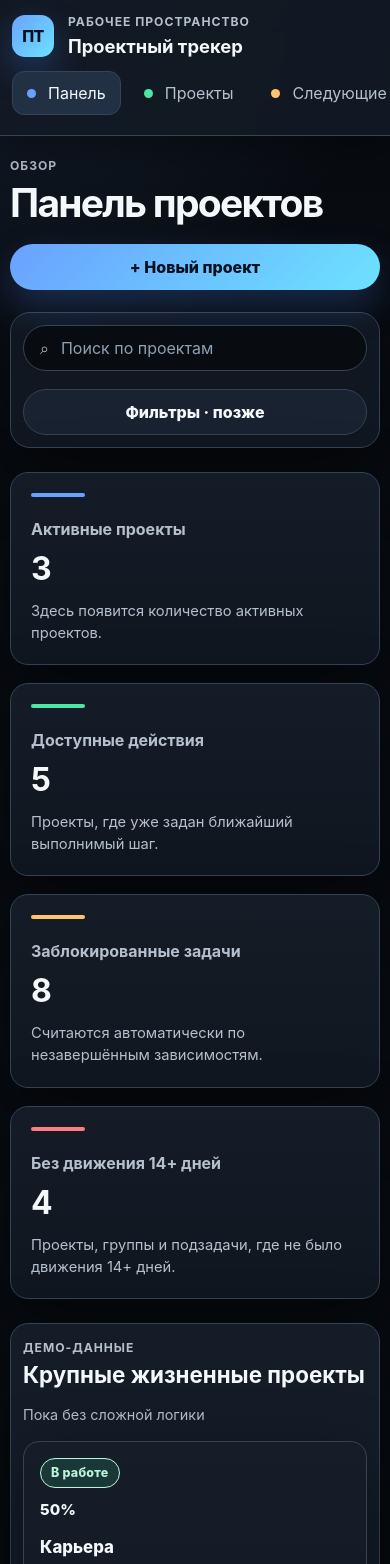
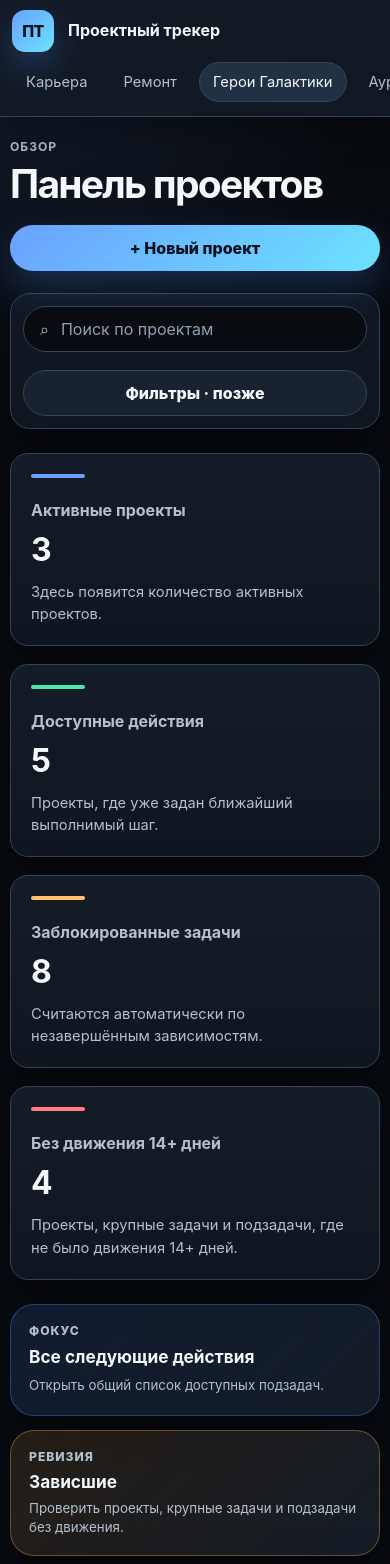
Before and after one commit to efimesupreme/tasker, a plain HTML site: page index.html in a window 390 px wide. Shown: the top 1564 px of the page. Drawn offline with Linux system fonts and the light colour scheme.

Commit message:
Update project navigation menu

```diff
--- a/app.js
+++ b/app.js
@@ -564,12 +564,12 @@ function openEditProjectForm(projectId) {
 }
 
 function openCreateGroupForm(projectId) {
-  openEntityModal('Новая группа задач', renderGroupForm(projectId));
+  openEntityModal('Новая крупная задача', renderGroupForm(projectId));
 }
 
 function openEditGroupForm(projectId, groupId) {
   const group = findGroup(findProject(projectId), groupId);
-  if (group) openEntityModal('Редактирование группы задач', renderGroupForm(projectId, group));
+  if (group) openEntityModal('Редактирование крупной задачи', renderGroupForm(projectId, group));
 }
 
 function openCreateTaskForm(projectId, groupId) {
@@ -798,8 +798,60 @@ function recalculateAllProgress(projects) {
   projects.forEach(recalculateProjectProgress);
 }
 
+function ensureSelectedProject(projects) {
+  if (!projects.length) {
+    selectedProjectId = null;
+    return null;
+  }
+
+  if (!projects.some((project) => project.id === selectedProjectId)) {
+    selectedProjectId = projects[0].id;
+  }
+
+  return selectedProjectId;
+}
+
 function getSelectedProject(projects) {
-  return projects.find((project) => project.id === selectedProjectId) || projects[0];
+  const selectedId = ensureSelectedProject(projects);
+  return projects.find((project) => project.id === selectedId) || null;
+}
+
+function renderProjectTabs(projects) {
+  const tabs = document.querySelector('#project-tabs');
+
+  if (!tabs) {
+    warnMissingElement('#project-tabs', 'Рендер верхнего меню проектов');
+    return;
+  }
+
+  ensureSelectedProject(projects);
+
+  const projectButtons = projects.map((project) => {
+    const isSelected = project.id === selectedProjectId;
+
+    return `
+      <button class="menu__item project-tabs__item ${isSelected ? 'menu__item--active' : ''}" type="button" data-project-tab-id="${escapeHtml(project.id)}" aria-pressed="${isSelected}" title="${escapeHtml(project.title)}">
+        <span class="project-tabs__title">${escapeHtml(project.title)}</span>
+      </button>
+    `;
+  }).join('');
+
+  tabs.innerHTML = `
+    ${projectButtons}
+    <button class="menu__item project-tabs__item project-tabs__item--create" type="button" data-action="create-project">+ Новый проект</button>
+    <button class="menu__item project-tabs__settings" type="button" data-section-link="settings" aria-label="Настройки" title="Настройки">⚙</button>
+  `;
+}
+
+function selectProject(projectId) {
+  if (!findProject(projectId)) return;
+
+  selectedProjectId = projectId;
+  window.location.hash = 'dashboard';
+  setActiveSection('dashboard');
+  renderProjectTabs(projects);
+  renderProjectCards(projects);
+  renderSelectedProject(projects);
 }
 
 function getStatusBadge(statusValue) {
@@ -826,13 +878,15 @@ function setActiveSection(sectionId) {
 }
 
 function setupSectionNavigation() {
-  document.querySelectorAll('[data-section-link]').forEach((link) => {
-    link.addEventListener('click', (event) => {
-      event.preventDefault();
-      const sectionId = link.dataset.sectionLink || 'dashboard';
-      window.location.hash = sectionId;
-      setActiveSection(sectionId);
-    });
+  document.addEventListener('click', (event) => {
+    const link = event.target.closest('[data-section-link]');
+
+    if (!link) return;
+
+    event.preventDefault();
+    const sectionId = link.dataset.sectionLink || 'dashboard';
+    window.location.hash = sectionId;
+    setActiveSection(sectionId);
   });
 
   const initialSection = window.location.hash.replace('#', '') || activeSectionId;
@@ -975,10 +1029,12 @@ function handleEntityFormSubmit(event) {
 
 function deleteProject(projectId) {
   const project = findProject(projectId);
-  if (!project || !window.confirm(`Удалить проект «${project.title}» со всеми группами и подзадачами?`)) return;
+  if (!project || !window.confirm(`Удалить проект «${project.title}» со всеми крупными задачами и подзадачами?`)) return;
 
   projects = projects.filter((item) => item.id !== projectId);
-  selectedProjectId = projects[0]?.id || null;
+  if (selectedProjectId === projectId || !projects.some((item) => item.id === selectedProjectId)) {
+    selectedProjectId = projects[0]?.id || null;
+  }
   persistProjects();
   renderAll(projects);
 }
@@ -986,7 +1042,7 @@ function deleteProject(projectId) {
 function deleteGroup(projectId, groupId) {
   const project = findProject(projectId);
   const group = findGroup(project, groupId);
-  if (!project || !group || !window.confirm(`Удалить группу «${group.title}» со всеми подзадачами?`)) return;
+  if (!project || !group || !window.confirm(`Удалить крупную задачу «${group.title}» со всеми подзадачами?`)) return;
 
   const removedTaskIds = new Set((group.tasks || []).map((task) => task.id));
   project.groups = project.groups.filter((item) => item.id !== groupId);
@@ -1045,11 +1101,7 @@ function markStalledParentsActivity(context, today) {
 }
 
 function openStalledItem(projectId) {
-  selectedProjectId = projectId;
-  window.location.hash = 'dashboard';
-  setActiveSection('dashboard');
-  renderProjectCards(projects);
-  renderSelectedProject(projects);
+  selectProject(projectId);
   document.querySelector('#selected-project-details')?.scrollIntoView({ behavior: 'smooth', block: 'start' });
 }
 
@@ -1085,6 +1137,13 @@ function setupEntityControls() {
       event.preventDefault();
       event.stopPropagation();
       closeEntityModal();
+      return;
+    }
+
+    const projectTab = event.target.closest('[data-project-tab-id]');
+    if (projectTab) {
+      event.preventDefault();
+      selectProject(projectTab.dataset.projectTabId);
       return;
     }
 
@@ -1192,9 +1251,7 @@ function renderProjectCards(projects) {
 
   list.querySelectorAll('.project-card__select').forEach((button) => {
     button.addEventListener('click', () => {
-      selectedProjectId = button.dataset.projectId;
-      renderProjectCards(projects);
-      renderSelectedProject(projects);
+      selectProject(button.dataset.projectId);
     });
   });
 }
@@ -1234,7 +1291,7 @@ function renderSelectedProject(projects) {
         <p>${escapeHtml(project.description)}</p>
         <dl class="project-map__meta">
           <div>
-            <dt>Группы задач</dt>
+            <dt>Крупные задачи</dt>
             <dd>${totalGroups}</dd>
           </div>
           <div>
@@ -1260,11 +1317,11 @@ function renderSelectedProject(projects) {
     <div class="task-blocked-notice" id="task-blocked-notice" role="status" hidden></div>
 
     <div class="project-map__toolbar">
-      <button class="primary-button" type="button" data-action="create-group" data-project-id="${escapeHtml(project.id)}">+ Новая группа</button>
+      <button class="primary-button" type="button" data-action="create-group" data-project-id="${escapeHtml(project.id)}">+ Крупная задача</button>
     </div>
 
-    <div class="task-groups" aria-label="Группы задач проекта ${escapeHtml(project.title)}">
-      ${project.groups.length ? project.groups.map((group, index) => renderTaskGroup(group, index, taskLookup, project.id)).join('') : '<div class="empty-section empty-section--compact">В проекте пока нет групп задач.</div>'}
+    <div class="task-groups" aria-label="Крупные задачи проекта ${escapeHtml(project.title)}">
+      ${project.groups.length ? project.groups.map((group, index) => renderTaskGroup(group, index, taskLookup, project.id)).join('') : '<div class="empty-section empty-section--compact">В проекте пока нет крупных задач.</div>'}
     </div>
   `;
 
@@ -1322,12 +1379,12 @@ function renderTaskGroup(group, index, taskLookup, projectId) {
         <button class="mini-button" type="button" data-action="edit-group" data-project-id="${escapeHtml(projectId)}" data-group-id="${escapeHtml(group.id)}">Редактировать</button>
         <button class="mini-button mini-button--danger" type="button" data-action="delete-group" data-project-id="${escapeHtml(projectId)}" data-group-id="${escapeHtml(group.id)}">Удалить</button>
       </div>
-      <div class="task-group__progress" aria-label="Прогресс группы ${escapeHtml(group.title)}: ${progress}%">
+      <div class="task-group__progress" aria-label="Прогресс крупной задачи ${escapeHtml(group.title)}: ${progress}%">
         <span style="width: ${progress}%;"></span>
       </div>
       <div class="task-list">
         <button class="add-task-button" type="button" data-action="create-task" data-project-id="${escapeHtml(projectId)}" data-group-id="${escapeHtml(group.id)}">+ Добавить подзадачу</button>
-        ${tasks.length ? tasks.map((task) => renderTask(task, taskLookup, projectId)).join('') : '<div class="empty-section empty-section--compact">В группе пока нет подзадач.</div>'}
+        ${tasks.length ? tasks.map((task) => renderTask(task, taskLookup, projectId)).join('') : '<div class="empty-section empty-section--compact">В крупной задаче пока нет подзадач.</div>'}
       </div>
     </details>
   `;
@@ -1382,7 +1439,7 @@ function renderActionCard(action, options = {}) {
           <dd>${escapeHtml(project.title)}</dd>
         </div>
         <div>
-          <dt>Группа</dt>
+          <dt>Крупная задача</dt>
           <dd>${escapeHtml(group.title)}</dd>
         </div>
         <div>
@@ -1439,7 +1496,7 @@ function renderNextActions(projects) {
 function getStalledTypeLabel(type) {
   return {
     project: 'Проект',
-    group: 'Группа задач',
+    group: 'Крупная задача',
     task: 'Подзадача'
   }[type] || 'Элемент';
 }
@@ -1509,7 +1566,7 @@ function renderStalledSection(projects) {
   };
 
   renderList(projectsList, 'project', 'Нет зависших проектов: завершённые, замороженные и отменённые проекты не учитываются.', '#stalled-projects-list');
-  renderList(groupsList, 'group', 'Нет зависших групп задач.', '#stalled-groups-list');
+  renderList(groupsList, 'group', 'Нет зависших крупных задач.', '#stalled-groups-list');
   renderList(tasksList, 'task', 'Нет зависших подзадач.', '#stalled-tasks-list');
 }
 
@@ -1533,6 +1590,7 @@ function updateDashboardWidgets(projects) {
 
 function renderAll(projects) {
   recalculateAllProgress(projects);
+  renderProjectTabs(projects);
   renderProjectCards(projects);
   renderSelectedProject(projects);
   updateDashboardWidgets(projects);
--- a/index.html
+++ b/index.html
@@ -8,8 +8,8 @@
 </head>
 <body>
   <div class="app-shell">
-    <aside class="sidebar" aria-label="Основная навигация">
-      <div class="sidebar__brand">
+    <header class="topbar" aria-label="Проекты и настройки">
+      <div class="topbar__brand">
         <span class="brand-mark" aria-hidden="true">ПТ</span>
         <div>
           <p class="eyebrow">Рабочее пространство</p>
@@ -17,34 +17,8 @@
         </div>
       </div>
 
-      <nav class="menu">
-        <a class="menu__item menu__item--active" href="#dashboard" data-section-link="dashboard">
-          <span class="menu__dot menu__dot--blue" aria-hidden="true"></span>
-          Панель
-        </a>
-        <a class="menu__item" href="#projects" data-section-link="dashboard">
-          <span class="menu__dot menu__dot--green" aria-hidden="true"></span>
-          Проекты
-        </a>
-        <a class="menu__item" href="#next-actions" data-section-link="next-actions">
-          <span class="menu__dot menu__dot--orange" aria-hidden="true"></span>
-          Следующие действия
-        </a>
-        <a class="menu__item" href="#stalled" data-section-link="stalled">
-          <span class="menu__dot menu__dot--red" aria-hidden="true"></span>
-          Зависшие
-        </a>
-        <a class="menu__item" href="#archive" data-section-link="archive">
-          <span class="menu__dot" aria-hidden="true"></span>
-          Архив
-        </a>
-        <a class="menu__item" href="#settings" data-section-link="settings">
-          <span class="menu__dot" aria-hidden="true"></span>
-          Настройки
-        </a>
-      </nav>
-
-    </aside>
+      <nav class="menu project-tabs" id="project-tabs" aria-label="Проекты"></nav>
+    </header>
 
     <main class="main-content">
       <section class="app-section app-section--active" id="dashboard" data-section="dashboard">
@@ -87,8 +61,21 @@
           <div class="widget__topline"></div>
           <p class="widget__label">Без движения 14+ дней</p>
           <strong class="widget__value" data-widget="stalled">—</strong>
-          <span class="widget__hint">Проекты, группы и подзадачи, где не было движения 14+ дней.</span>
+          <span class="widget__hint">Проекты, крупные задачи и подзадачи, где не было движения 14+ дней.</span>
         </article>
+      </section>
+
+      <section class="quick-links" aria-label="Быстрые переходы">
+        <button class="quick-link-card" type="button" data-section-link="next-actions">
+          <span class="quick-link-card__label">Фокус</span>
+          <strong>Все следующие действия</strong>
+          <small>Открыть общий список доступных подзадач.</small>
+        </button>
+        <button class="quick-link-card quick-link-card--stalled" type="button" data-section-link="stalled">
+          <span class="quick-link-card__label">Ревизия</span>
+          <strong>Зависшие</strong>
+          <small>Проверить проекты, крупные задачи и подзадачи без движения.</small>
+        </button>
       </section>
 
       <div class="dashboard-layout">
@@ -108,7 +95,7 @@
                 <p class="eyebrow">Карта проекта</p>
                 <h3 id="selected-project-title">Структура выбранного проекта</h3>
               </div>
-              <span class="section-heading__note">Проект → группа задач → подзадачи</span>
+              <span class="section-heading__note">Проект → крупная задача → подзадачи</span>
             </div>
             <div id="selected-project-details"></div>
           </section>
@@ -158,7 +145,7 @@
         </header>
 
         <section class="stalled-intro" aria-label="Правила зависших элементов">
-          <p>Здесь собраны незавершённые проекты, группы задач и подзадачи без движения 14+ дней.</p>
+          <p>Здесь собраны незавершённые проекты, крупные задачи и подзадачи без движения 14+ дней.</p>
           <span>Замороженные, отменённые и завершённые элементы не попадают в список и не удаляются автоматически.</span>
         </section>
 
@@ -177,10 +164,10 @@
           <section class="project-board" aria-labelledby="stalled-groups-title">
             <div class="section-heading">
               <div>
-                <p class="eyebrow">Уровень группы</p>
-                <h3 id="stalled-groups-title">Зависшие группы задач</h3>
+                <p class="eyebrow">Уровень крупной задачи</p>
+                <h3 id="stalled-groups-title">Зависшие крупные задачи</h3>
               </div>
-              <span class="section-heading__note">Группы внутри активных проектов</span>
+              <span class="section-heading__note">Крупные задачи внутри активных проектов</span>
             </div>
             <div class="stalled-list" id="stalled-groups-list"></div>
           </section>
--- a/styles.css
+++ b/styles.css
@@ -47,28 +47,28 @@ button {
 }
 
 .app-shell {
-  display: grid;
-  grid-template-columns: 280px minmax(0, 1fr);
   min-height: 100vh;
 }
 
-.sidebar {
+.topbar {
   position: sticky;
   top: 0;
-  display: flex;
-  flex-direction: column;
-  gap: 32px;
-  height: 100vh;
-  padding: 28px 22px;
+  z-index: 20;
+  display: grid;
+  grid-template-columns: auto minmax(0, 1fr);
+  align-items: center;
+  gap: 18px;
+  padding: 14px 24px;
   background: rgba(19, 26, 37, 0.94);
-  border-right: 1px solid var(--border);
+  border-bottom: 1px solid var(--border);
   backdrop-filter: blur(18px);
 }
 
-.sidebar__brand {
+.topbar__brand {
   display: flex;
   align-items: center;
   gap: 14px;
+  min-width: 0;
 }
 
 .brand-mark {
@@ -108,20 +108,45 @@ h1 {
 }
 
 .menu {
-  display: grid;
-  gap: 8px;
-}
-
-.menu__item {
   display: flex;
   align-items: center;
+  gap: 8px;
+}
+
+.project-tabs {
+  min-width: 0;
+  overflow-x: auto;
+  overflow-y: hidden;
+  padding: 4px 2px 8px;
+  scrollbar-width: thin;
+  scrollbar-color: var(--border) transparent;
+}
+
+.project-tabs::-webkit-scrollbar {
+  height: 6px;
+}
+
+.project-tabs::-webkit-scrollbar-thumb {
+  border-radius: 999px;
+  background: var(--border);
+}
+
+.menu__item {
+  display: inline-flex;
+  align-items: center;
+  justify-content: center;
+  flex: 0 0 auto;
+  min-height: 42px;
+  max-width: 220px;
   gap: 12px;
-  padding: 12px 14px;
+  padding: 0 14px;
   border: 1px solid transparent;
-  border-radius: var(--radius-sm);
+  border-radius: 999px;
+  background: transparent;
   color: var(--muted);
   text-decoration: none;
   transition: 180ms ease;
+  white-space: nowrap;
 }
 
 .menu__item:hover,
@@ -131,17 +156,25 @@ h1 {
   color: var(--text);
 }
 
-.menu__dot {
-  width: 9px;
-  height: 9px;
-  border-radius: 999px;
-  background: var(--muted);
-}
-
-.menu__dot--blue { background: var(--blue); }
-.menu__dot--green { background: var(--green); }
-.menu__dot--orange { background: var(--orange); }
-.menu__dot--red { background: var(--red); }
+.project-tabs__title {
+  display: block;
+  min-width: 0;
+  overflow: hidden;
+  text-overflow: ellipsis;
+  white-space: nowrap;
+}
+
+.project-tabs__item--create {
+  border-color: rgba(61, 220, 151, 0.36);
+  background: rgba(61, 220, 151, 0.1);
+  color: #d0ffe9;
+}
+
+.project-tabs__settings {
+  width: 42px;
+  padding: 0;
+  font-size: 1.05rem;
+}
 
 .main-content {
   width: min(1180px, 100%);
@@ -388,17 +421,14 @@ h1 {
 }
 
 @media (max-width: 980px) {
-  .app-shell {
+  .topbar {
     grid-template-columns: 1fr;
-  }
-
-  .sidebar {
-    position: static;
-    height: auto;
-  }
-
-  .menu {
-    grid-template-columns: repeat(3, minmax(0, 1fr));
+    gap: 12px;
+    padding: 12px 16px;
+  }
+
+  .topbar__brand .eyebrow {
+    display: none;
   }
 
   .main-content {
@@ -412,11 +442,39 @@ h1 {
 }
 
 @media (max-width: 640px) {
-  .sidebar {
-    padding: 22px 16px;
-  }
-
-  .menu,
+  .topbar {
+    gap: 10px;
+    padding: 10px 12px 8px;
+  }
+
+  .brand-mark {
+    flex-basis: 40px;
+    width: 40px;
+    height: 40px;
+    border-radius: 13px;
+  }
+
+  .topbar__brand h1 {
+    font-size: 1rem;
+  }
+
+  .project-tabs {
+    margin-inline: -2px;
+    padding-bottom: 6px;
+  }
+
+  .menu__item {
+    min-height: 38px;
+    max-width: 168px;
+    padding: 0 12px;
+    font-size: 0.92rem;
+  }
+
+  .project-tabs__settings {
+    width: 38px;
+    padding: 0;
+  }
+
   .widgets,
   .project-grid {
     grid-template-columns: 1fr;
@@ -779,6 +837,58 @@ h1 {
 
 .app-section[hidden] {
   display: none;
+}
+
+.quick-links {
+  display: grid;
+  grid-template-columns: repeat(2, minmax(0, 1fr));
+  gap: 14px;
+  margin-bottom: 24px;
+}
+
+.quick-link-card {
+  display: grid;
+  gap: 7px;
+  min-height: 112px;
+  padding: 18px;
+  border: 1px solid rgba(79, 140, 255, 0.34);
+  border-radius: var(--radius-lg);
+  background: linear-gradient(135deg, rgba(79, 140, 255, 0.14), rgba(21, 29, 40, 0.96));
+  color: var(--text);
+  text-align: left;
+  box-shadow: var(--shadow);
+}
+
+.quick-link-card--stalled {
+  border-color: rgba(255, 176, 82, 0.34);
+  background: linear-gradient(135deg, rgba(255, 176, 82, 0.12), rgba(21, 29, 40, 0.96));
+}
+
+.quick-link-card:hover {
+  transform: translateY(-1px);
+  border-color: rgba(134, 234, 255, 0.62);
+}
+
+.quick-link-card:focus-visible {
+  outline: 0;
+  box-shadow: var(--focus-ring), var(--shadow);
+}
+
+.quick-link-card__label {
+  color: var(--muted);
+  font-size: 0.76rem;
+  font-weight: 850;
+  letter-spacing: 0.08em;
+  text-transform: uppercase;
+}
+
+.quick-link-card strong {
+  font-size: 1.08rem;
+}
+
+.quick-link-card small {
+  color: var(--muted);
+  line-height: 1.45;
 }
 
 .dashboard-layout {
@@ -922,6 +1032,7 @@ h1 {
 }
 
 @media (max-width: 780px) {
+  .quick-links,
   .next-actions-list {
     grid-template-columns: 1fr;
   }
@@ -1367,31 +1478,19 @@ summary:focus-visible {
     display: block;
   }
 
-  .sidebar {
-    position: sticky;
-    top: 0;
-    z-index: 20;
-    gap: 14px;
-    max-height: 164px;
-    padding: 14px 16px 12px;
-    overflow: hidden;
-    border-right: 0;
-    border-bottom: 1px solid var(--border);
+  .topbar {
+    grid-template-columns: 1fr;
+    gap: 10px;
+    padding: 10px 16px 8px;
     box-shadow: 0 14px 36px rgba(0, 0, 0, 0.34);
   }
 
-  .sidebar:focus-within,
-  .sidebar:hover {
-    max-height: 82vh;
-    overflow-y: auto;
-  }
-
-  .sidebar__brand {
+  .topbar__brand {
     min-width: 0;
   }
 
-  .sidebar__brand h1,
-  .sidebar__brand .eyebrow {
+  .topbar__brand h1,
+  .topbar__brand .eyebrow {
     white-space: nowrap;
     overflow: hidden;
     text-overflow: ellipsis;
@@ -1404,21 +1503,21 @@ summary:focus-visible {
     border-radius: 13px;
   }
 
-  .menu {
-    display: flex;
-    gap: 8px;
+  .project-tabs {
     margin: 0 -16px;
-    padding: 0 16px 8px;
-    overflow-x: auto;
+    padding: 0 16px 6px;
     overscroll-behavior-inline: contain;
-    scrollbar-width: thin;
   }
 
   .menu__item {
-    flex: 0 0 auto;
-    min-height: 44px;
-    padding: 11px 14px;
-    white-space: nowrap;
+    min-height: 40px;
+    max-width: 174px;
+    padding: 0 13px;
+  }
+
+  .project-tabs__settings {
+    width: 40px;
+    padding: 0;
   }
 
   .main-content {
@@ -1464,6 +1563,7 @@ summary:focus-visible {
   .project-grid,
   .project-map__hero,
   .project-map__meta,
+  .quick-links,
   .next-actions-list,
   .stalled-list,
   .stalled-card__meta {
@@ -1615,11 +1715,11 @@ summary:focus-visible {
 }
 
 @media (max-width: 400px) {
-  .sidebar {
+  .topbar {
     padding-inline: 12px;
   }
 
-  .menu {
+  .project-tabs {
     margin-inline: -12px;
     padding-inline: 12px;
   }
```
